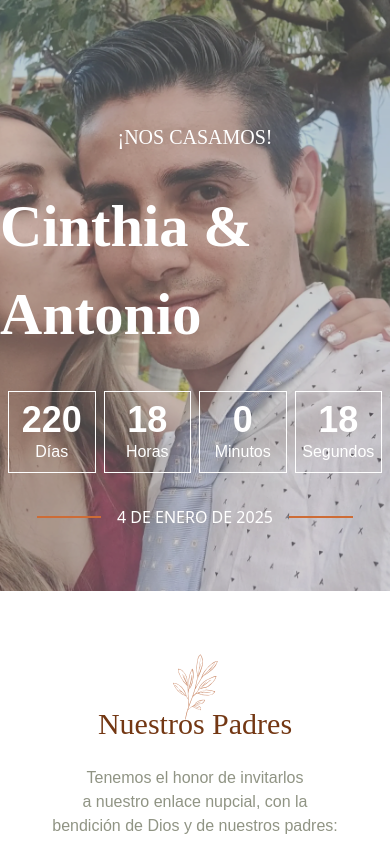
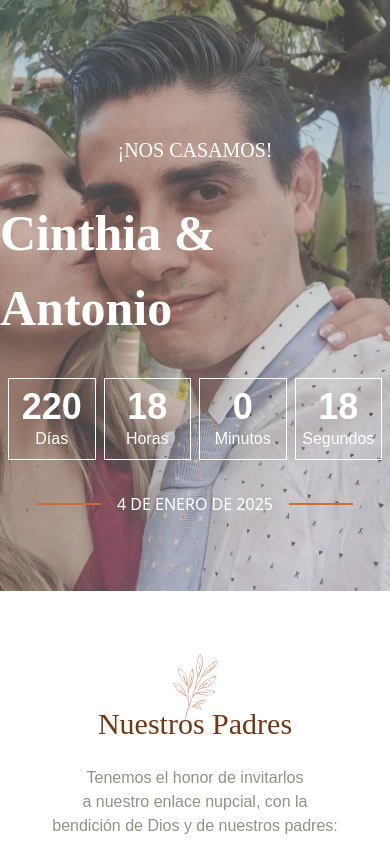
Before and after one commit to Asilvazavala/Wedding-invitation, an Astro site: page / in a window 390 px wide. Shown: the top 844 px of the page. Built offline with nearby package versions, Linux system fonts and the light colour scheme; Astro itself is replaced by a stand-in of ours; a web font is replaced by a local one.

```diff
--- a/src/components/Hero.astro
+++ b/src/components/Hero.astro
@@ -10,7 +10,7 @@
   />
 
   <h2 class="text-xl md:text-[2vw]">¡NOS CASAMOS!</h2>
-  <h1 class="font-bold text-[15vw] md:text-[10vw]">Cinthia & Antonio</h1>
+  <h1 class="font-bold text-[50px] md:text-[10vw]">Cinthia & Antonio</h1>
 
   <article class="gap-x-2 grid grid-cols-4 px-2 md:gap-x-8" id="contador">
     <aside
```
